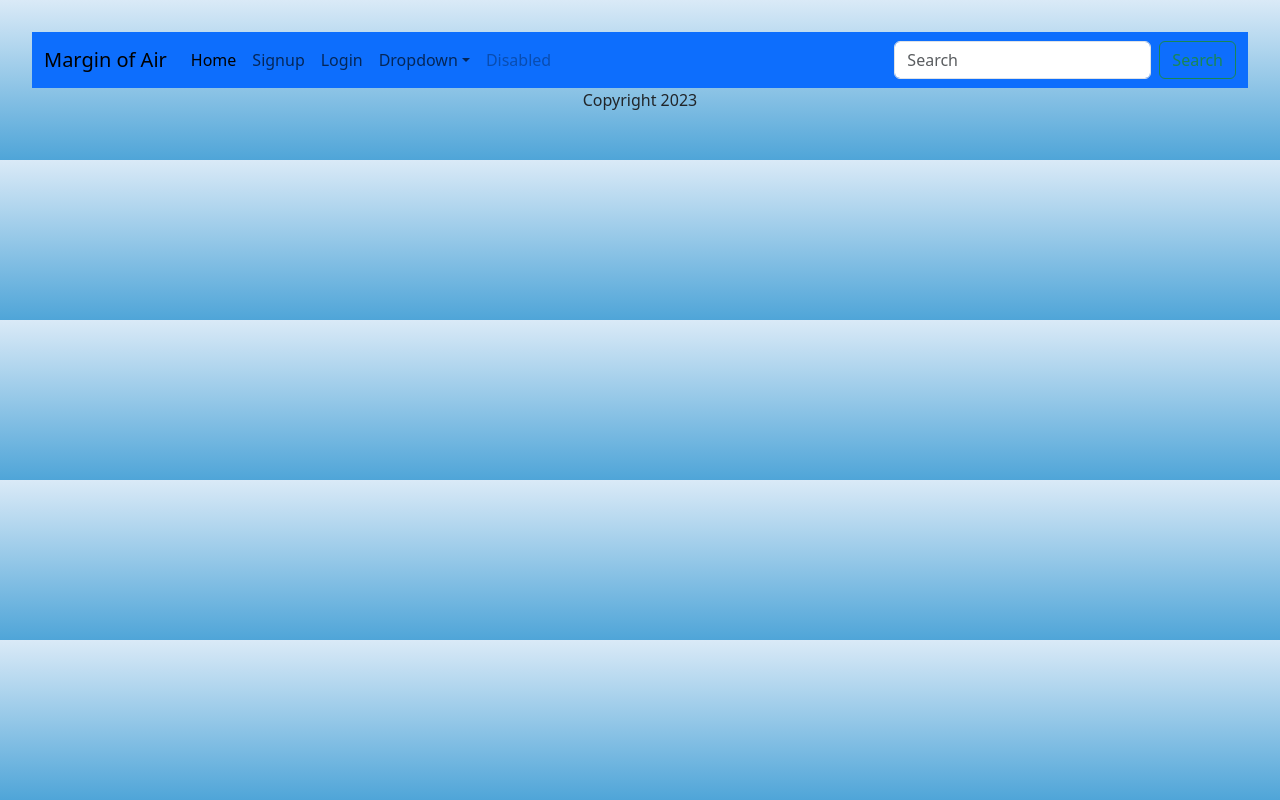
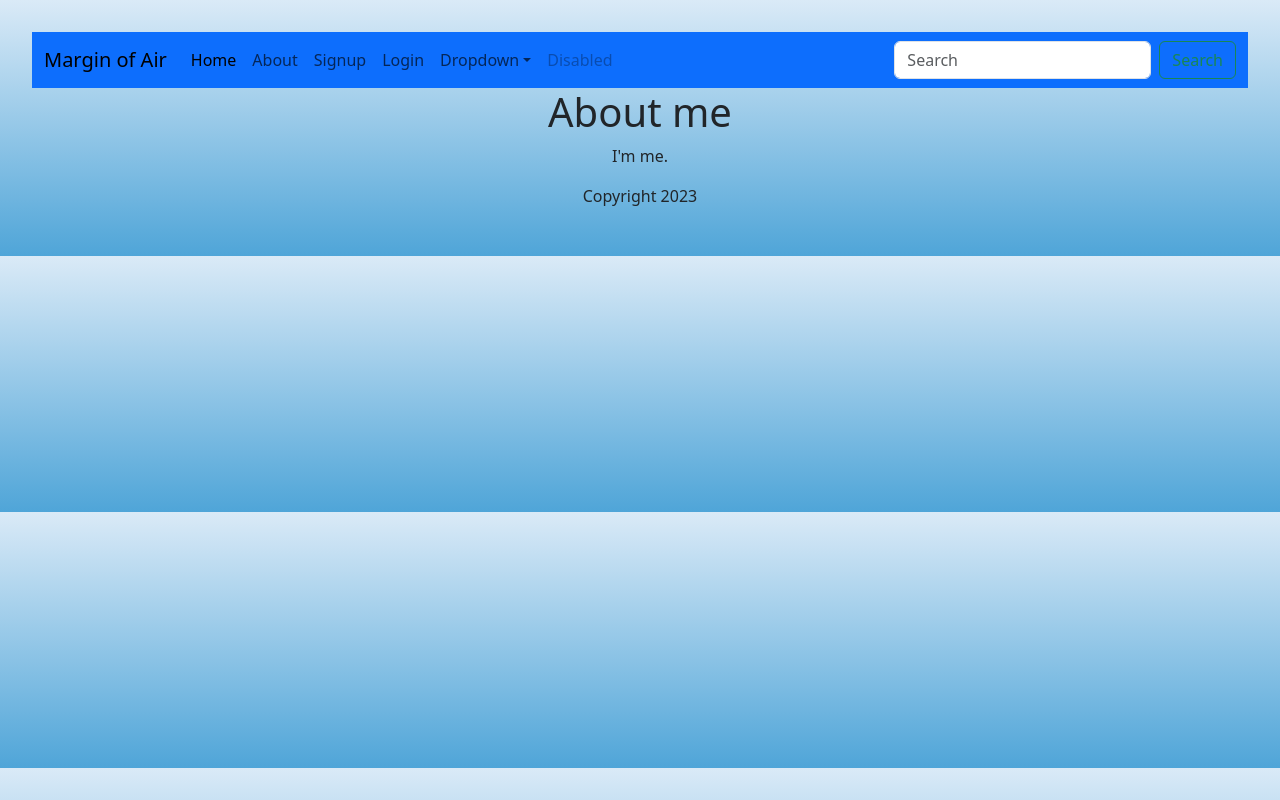
Before and after one commit to vanwilson/blog-frontend, a React (Vite) app: page /about in a window 1280 px wide. Built offline with nearby package versions, Linux system fonts and the light colour scheme; no server answers.

Commit message:
adds about me page and links

```diff
--- /dev/null
+++ b/src/About.jsx
@@ -0,0 +1,8 @@
+export function About() {
+  return (
+    <div>
+      <h1>About me</h1>
+      <p>I'm me.</p>
+    </div>
+  );
+}
--- a/src/Content.jsx
+++ b/src/Content.jsx
@@ -8,6 +8,7 @@ import { PostsShow } from "./PostsShow";
 import { Modal } from "./Modal";
 import { Login } from "./Login";
 import { LogoutLink } from "./LogoutLink";
+import { About } from "./About";
 
 export function Content() {
   const [isPostsShowVisible, setIsPostsShowVisible] = useState(false);
@@ -66,6 +67,7 @@ export function Content() {
   return (
     <div className="container">
       <Routes>
+        <Route path="/about" element={<About />}></Route>
         <Route path="/signup" element={<Signup />} />
         <Route path="/login" element={<Login />} />
         <Route path="/" element={<LogoutLink />} />
--- a/src/Header.jsx
+++ b/src/Header.jsx
@@ -25,6 +25,11 @@ export function Header() {
                 <a className="nav-link active" aria-current="page" href="/">
                   Home
                 </a>
+              </li>
+              <li className="nav-item">
+                <Link to="/about" className="nav-link">
+                  About
+                </Link>
               </li>
               <li className="nav-item">
                 <Link to="/signup" className="nav-link">
```
